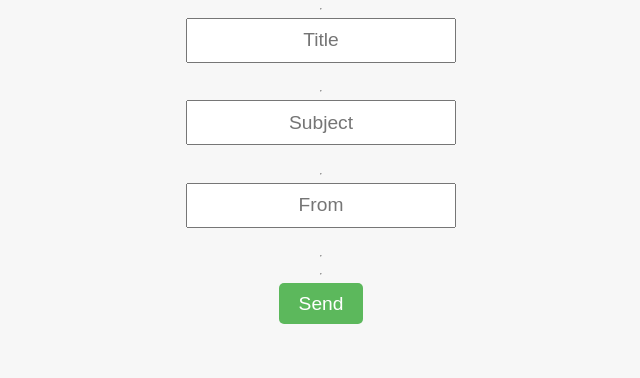
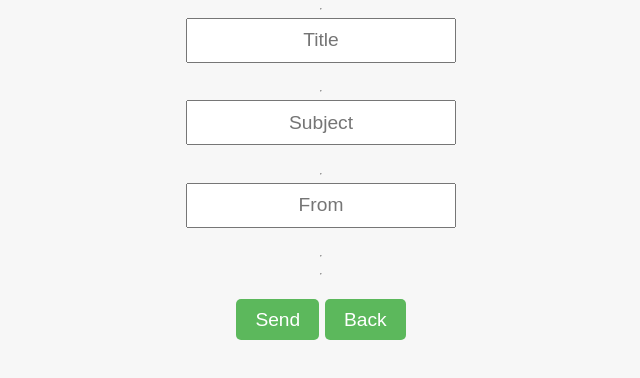
Before and after one commit to 27phunt/chat, a plain HTML site: page index.html in a window 1280 px wide. Shown: the part 80-458 px from the top of the page, without its empty margins (319-959 px from the left). Drawn offline with Linux system fonts and the light colour scheme.

Commit message:
Update index.html

```diff
--- a/index.html
+++ b/index.html
@@ -48,7 +48,10 @@
   <input type="text" id="from" placeholder="From">
 <hr><hr>
 
-<button onclick="submit()">Send</button>
+<p>
+ <button onclick="submit()">Send</button>
+ <button onclick="goto('Home')">Back</button>
+ </p>
  </body>
 
 
@@ -64,7 +67,10 @@ var from = document.getElementById('from').value
  fetch(script+"?false&2&"+body)
  fetch(script+"?true&3&"+from)
 }
+function goto(page) {
 
+ window.top.location.href = "https://27phunt.github.io/chat/"+page
+}
    </script>
  </body>
 </html>
```
